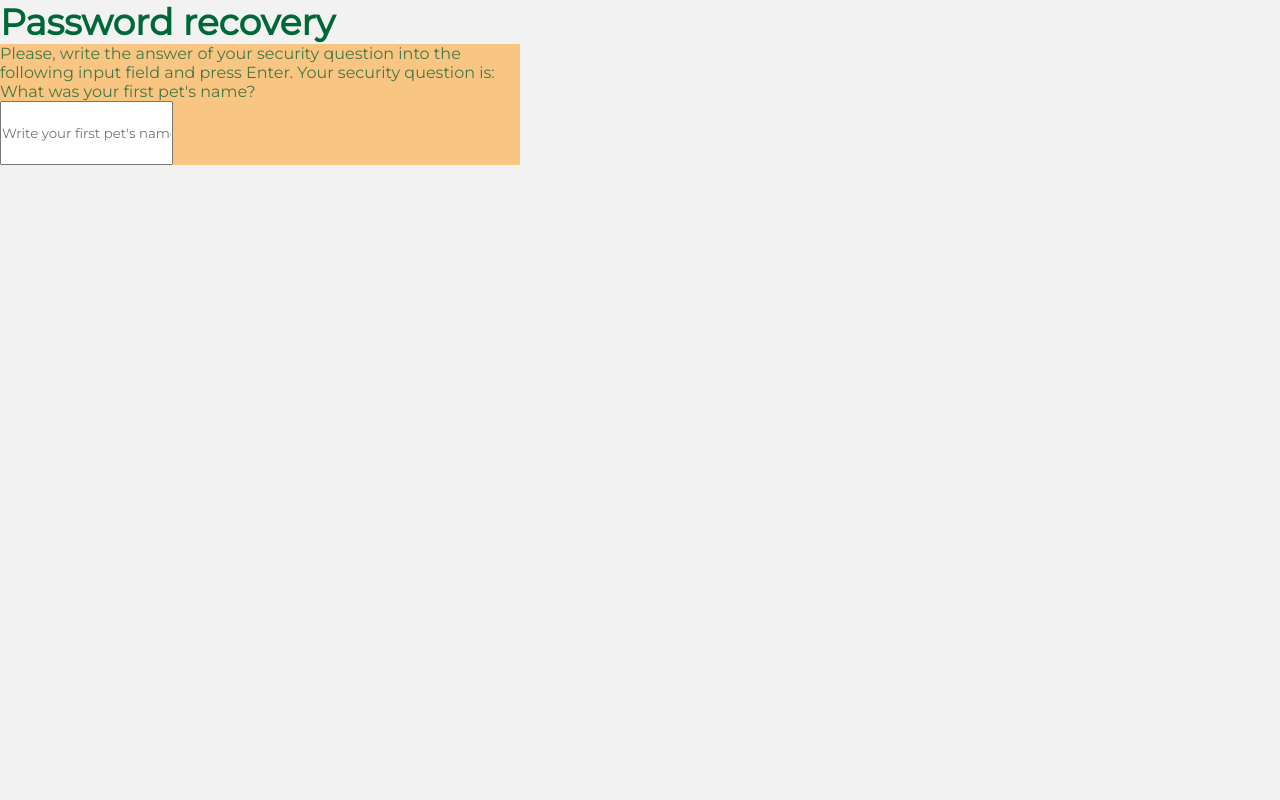
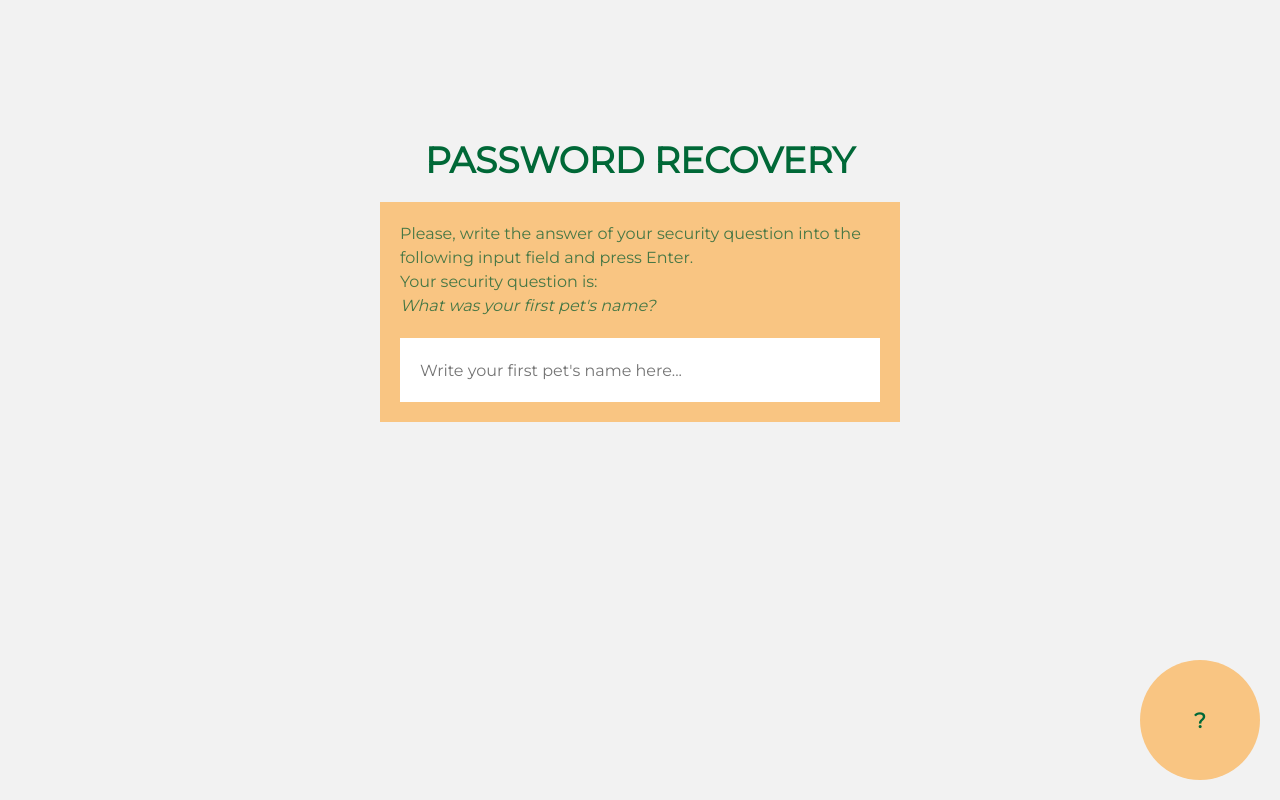
Before and after one commit to loarden/uibuild-pw-recovery, a plain HTML site: page index.html in a window 1280 px wide. Drawn offline with Linux system fonts and the light colour scheme.

Commit message:
assessment done

```diff
--- a/index.html
+++ b/index.html
@@ -11,9 +11,13 @@
   <h1>Password recovery</h1>
   <div>
       <p>
-        Please, write the answer of your security question into the following input field and press Enter. Your security question is: What was your first pet's name?
+        Please, write the answer of your security question into the following input field and press Enter. <br>
+        Your security question is: <br>
+        <span>What was your first pet's name?</span>
       </p>
+
     <input type="text" placeholder="Write your first pet's name here...">
   </div>
+  <button>?</button>
 </body>
 </html>
--- a/style.css
+++ b/style.css
@@ -8,27 +8,69 @@
 }
 
 body {
+  display: flex;
+  flex-direction: column;
+  justify-content: center;
+  align-items: center;
+  position: relative;
   background-color: #f2f2f2;
+  height: 100vh;
 }
 
 h1 {
+  position: relative;
+  top: -15%;
   font-size: 36px;
   font-weight: light;
+  text-transform: uppercase;
   color: #006837;
+  margin-bottom: 20px;
 }
 
 div {
+  position: relative;
+  top: -15%;
+  padding: 20px;
   max-width: 520px;
+  background-color: #f9c582;
+}
+
+p {
   font-size: 16px;
   font-weight: medium;
   color: #467745;
-  background-color: #f9c582;
+  margin-bottom: 20px;
+  line-height: 150%;
+}
+
+span {
+  font-style: italic;
 }
 
 input {
+  width: 100%;
   max-width: 480px;
   height: 64px;
   margin: 0 auto;
+  border: 0;
+  padding: 20px;
+  font-weight: medium;
+  font-size: 16px;
+}
+
+button {
+  bottom: 0;
+  right: 0;
+  position: absolute;
+  width: 120px;
+  height: 120px;
+  margin: 20px;
+  border: 0;
+  border-radius: 50%;
+  font-size: 21px;
+  font-weight: bold;
+  background-color: #f9c582;
+  color: #006837;
 }
 
 @media screen and (max-width: 520px) {
@@ -39,4 +81,8 @@ input {
   div {
     width: 100%;
   }
+
+  input {
+    width: calc(100%-40px);
+  }
 }
```
